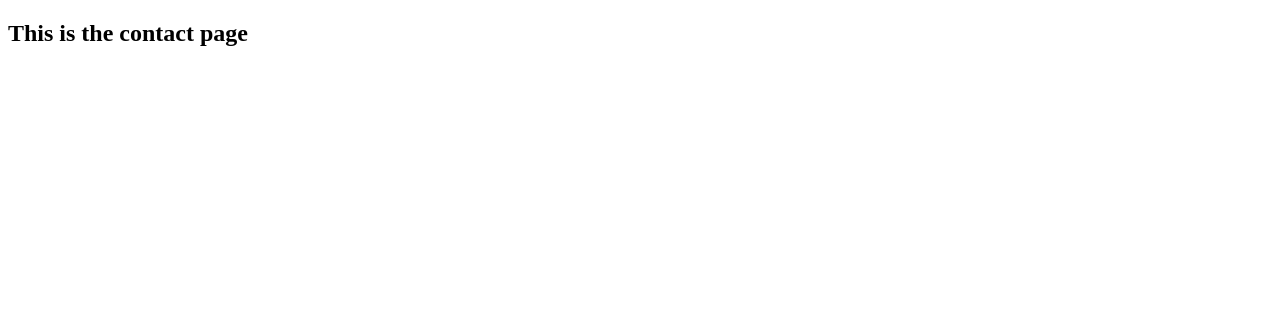
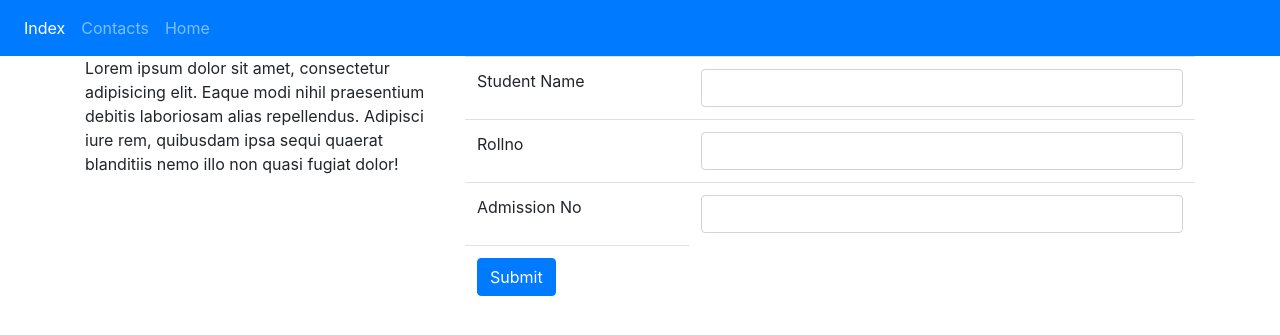
Before and after one commit to aleenastephen/firstpythonpgm, a Python web app: template mzc/templates/contact.html in a window 1280 px wide. Shown: the top 335 px of the page. Run offline with Jinja, Linux system fonts and the light colour scheme; the template is opened without the code that fills it, so the values that code supplies are empty; some libraries are stand-ins or nearby versions.

Commit message:
navigation completed

```diff
--- /dev/null
+++ b/mzc/templates/base.html
@@ -0,0 +1,29 @@
+<!DOCTYPE html>
+<html lang="en">
+<head>
+    <link rel="stylesheet" href="https://stackpath.bootstrapcdn.com/bootstrap/4.3.1/css/bootstrap.min.css" integrity="sha384-ggOyR0iXCbMQv3Xipma34MD+dH/1fQ784/j6cY/iJTQUOhcWr7x9JvoRxT2MZw1T" crossorigin="anonymous">
+    <meta charset="UTF-8">
+    <meta name="viewport" content="width=device-width, initial-scale=1.0">
+    <meta http-equiv="X-UA-Compatible" content="ie=edge">
+    <title>Document</title>
+</head>
+<body>
+        <nav class="navbar navbar-expand-sm bg-primary navbar-dark">
+                <ul class="navbar-nav">
+                  <li class="nav-item active">
+                    <a class="nav-link" href="/">Index</a>
+                  </li>
+                  <li class="nav-item">
+                    <a class="nav-link" href="/contacts">Contacts</a>
+                  </li>
+                  <li class="nav-item">
+                    <a class="nav-link" href="/home">Home</a>
+                  </li>
+                </ul>
+              </nav>
+
+    {% block myContent %}
+
+    {% endblock %}
+</body>
+</html>
--- a/mzc/templates/contact.html
+++ b/mzc/templates/contact.html
@@ -1,12 +1,31 @@
-<!DOCTYPE html>
-<html lang="en">
-<head>
-    <meta charset="UTF-8">
-    <meta name="viewport" content="width=device-width, initial-scale=1.0">
-    <meta http-equiv="X-UA-Compatible" content="ie=edge">
-    <title>Document</title>
-</head>
-<body>
-    <h2>This is the contact page</h2>
-</body>
-</html>
+{% extends 'base.html' %}
+{% block myContent %}
+    <div class="container">
+        <div class="row">
+            <div class="col col-12 col-sm-6 col-md-4">
+               Lorem ipsum dolor sit amet, consectetur adipisicing elit. Eaque modi nihil praesentium debitis laboriosam alias repellendus. Adipisci iure rem, quibusdam ipsa sequi quaerat blanditiis nemo illo non quasi fugiat dolor!
+            </div>
+            <div class="col col-12 col-sm-6 col-md-8">
+                    <table class="table">
+                            <tr>
+                                <td>Student Name</td>
+                                <td><input type="text" class="form-control"></td>
+                            </tr>
+                            <tr>
+                                <td>Rollno</td>
+                                <td><input type="text" class="form-control"></td>
+                            </tr>
+                            <tr>
+                                <td>Admission No</td>
+                                <td><input type="text" class="form-control"></td>
+                            </tr>
+                            <tr>
+                                <td><button class="btn btn-primary">Submit</button></td>
+                            </tr>
+                        </table>
+            </div>
+
+        </div>
+
+    </div>
+{% endblock %}
```
Also changed, not shown: mzc/templates/home.html (+3 -11 lines), mzc/templates/index.html (+6 -15 lines).
